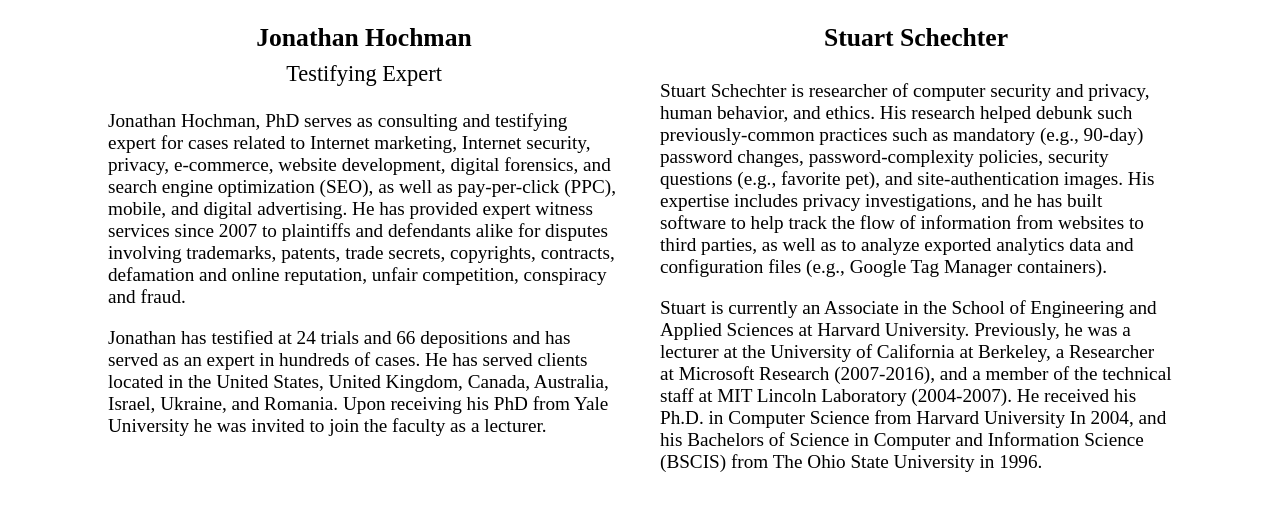
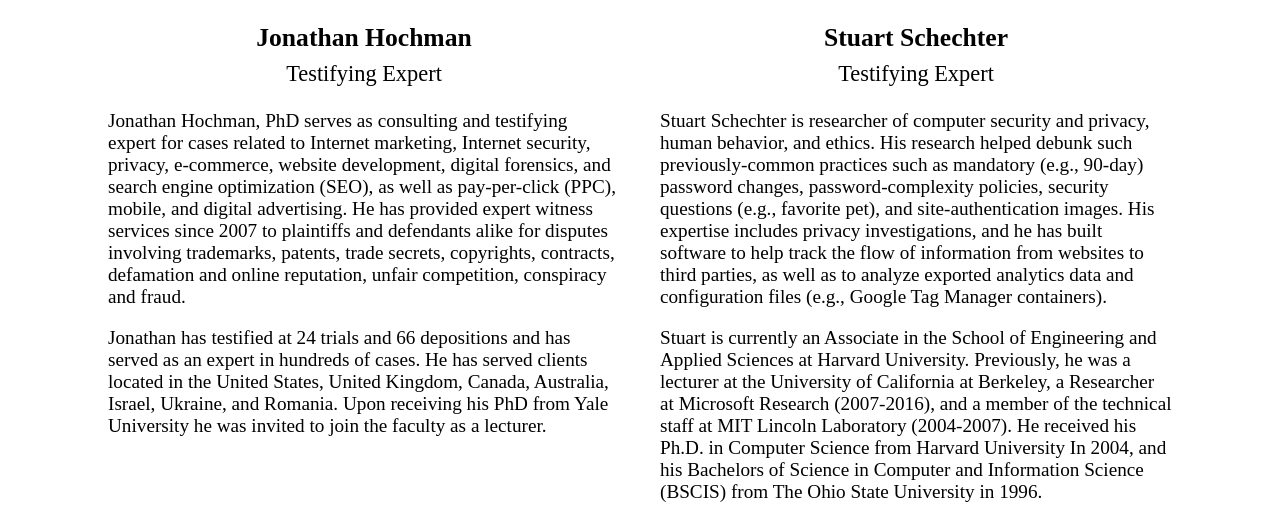
Before and after one commit to UppaJung/cse-website, an Eleventy site: page index.html in a window 1280 px wide. Shown: the part 2258-2768 px from the top of the page. Built offline with nearby package versions, Linux system fonts and the light colour scheme; Eleventy itself is replaced by a stand-in of ours; files that its build step writes are made by us from their sources.

Commit message:
add missing role label

```diff
--- a/index.html
+++ b/index.html
@@ -94,7 +94,7 @@
 				<td class="outcome-column">
 					<span class="outcome victory">Verdict</span>
 				</td>
-				<td class="case-experts">
+					<td class="case-experts">
 					<a href="#hochman" class="expert-label">
 						<img src="./images/hochman.webp"/>
 						Hochman
@@ -297,6 +297,7 @@
 		<div id="schechter" class="expert">
 			<img src="./images/schechter.webp"/>
 			<h3>Stuart Schechter</h3>
+			<h4>Testifying Expert</h4>
 			<div class="bio">
 				<p>
 					Stuart Schechter is researcher of computer security and privacy, human behavior, and ethics. His research helped debunk such  previously-common practices such as mandatory (e.g., 90-day) password changes, password-complexity policies, security questions (e.g., favorite pet), and site-authentication images. His expertise includes privacy investigations, and he has built software to help track the flow of information from websites to third parties, as well as to analyze exported analytics data and configuration files (e.g., Google Tag Manager containers).
@@ -309,8 +310,7 @@
 		<div id="seidel" class="expert">
 			<img src="./images/seidel.png"/>
 			<h3>Kathleen Seidel</h3>
-			<h4>Associate
-			</h4>
+			<h4>Associate</h4>
 			<div class="bio">
 				<p>
 					At times a children's librarian, website developer, and proprietor of Neurodiversity.com, Kathleen Seidel currently provides research services to Computer Science Experts, LLC. Kathleen's activism against pseudoscientific autism causation hypotheses and treatments was the subject of a chapter in Dr. Paul Offit's 2008 book <cite>Autism's False Prophets</cite>, was praised by Dr. Simon Baron-Cohen in the British Medical Journal, and is described in her 2019 account, &ldquo;Neurodiversity.com: A Decade of Advocacy.&rdquo; She is co-author, with security technologist Bruce Schneier, of the 2016 paper, &ldquo;A Worldwide Survey of Encryption Products,&rdquo; and with historian David Perry, of the 2017 &ldquo;Ruderman White Paper on Media Coverage of the Murder of People with Disabilities by Their Caregivers.&rdquo; The award-winning author Andrew Solomon described her as &ldquo;a brilliant diaskeuast&rdquo; with a &ldquo;meticulous intelligence, bracing precision, passion for accuracy, and sense of justice,&rdquo; and Bruce Schneier praised her as &ldquo;the best researcher I have ever found.&rdquo; Kathleen received her Bachelor of Arts degree in English Literature and Book Arts from U.C. Santa Cruz in 1977, and her Master of Library Science from Columbia University in 1978.
```
